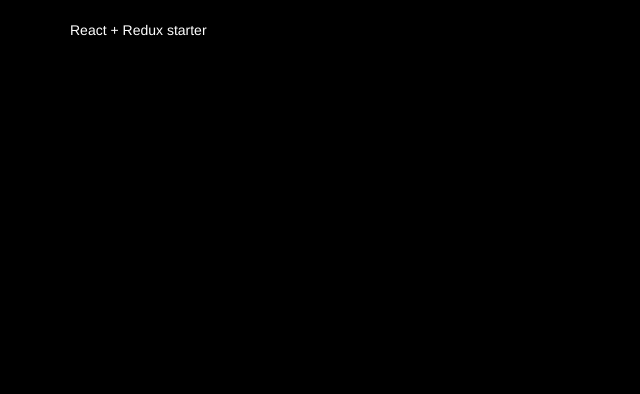
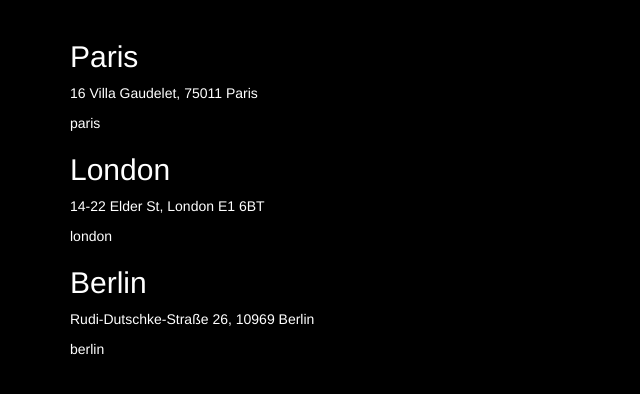
Before and after one commit to finnpedersenkazes/wagon-cities, a React app: page / in a window 1280 px wide. Shown: the top 394 px of the page, without its empty margins (0-640 px from the left). Built offline with nearby package versions, Linux system fonts and the light colour scheme.

Commit message:
step 1 - show 3 cities

```diff
--- a/assets/stylesheets/application.scss
+++ b/assets/stylesheets/application.scss
@@ -6,4 +6,24 @@
 .app {
   margin-top: 20px;
   margin-bottom: 20px;
+  display: flex;
+  .cities {
+    width: 30%;
+  }
+  .active-city {
+    width: 70%;
+    margin-left: 20px;
+    margin-bottom: 20px;
+    padding: 10px 15px;
+    border: 1px solid #ddd;
+    border-radius: 4px;
+    h3 {
+      margin-top: 0;
+    }
+  }
 }
+
+.list-group-item {
+  background-color: transparent;
+  cursor: pointer;
+}
--- a/package.json
+++ b/package.json
@@ -25,5 +25,8 @@
     "react-dom": "^15.6.1",
     "react-redux": "^5.0.6",
     "redux": "^3.7.2"
+  },
+  "scripts": {
+    "start": "webpack-dev-server"
   }
 }
--- a/src/components/app.jsx
+++ b/src/components/app.jsx
@@ -1,9 +1,17 @@
 import React from 'react';
+import CityList from '../containers/city_list'
+
+const cities = [
+  { name: 'Paris', address: '16 Villa Gaudelet, 75011 Paris', slug: 'paris' },
+  { name: 'London', address: '14-22 Elder St, London E1 6BT', slug: 'london' },
+  { name: 'Berlin', address: 'Rudi-Dutschke-Straße 26, 10969 Berlin', slug: 'berlin' },
+];
+
 
 const App = () => {
   return (
     <div className="app">
-      <p>React + Redux starter</p>
+      <CityList cities={cities} />
     </div>
   );
 };
--- /dev/null
+++ b/src/containers/city.jsx
@@ -0,0 +1,16 @@
+import React, { Component } from 'react';
+
+const City = (props) => {
+
+  return (
+    <div>
+      <h2>{props.city.name}</h2>
+      <p>{props.city.address}</p>
+      <p>{props.city.slug}</p>
+    </div>
+  );
+}
+
+export default City;
+
+//JS dans JSX
--- /dev/null
+++ b/src/containers/city_list.jsx
@@ -0,0 +1,24 @@
+import React from 'react';
+import City from './city'
+
+const CityList = (props) => {
+
+  const renderList = () => {
+    return props.cities.map((city) => {
+      return (
+        <City
+          key={city.name}
+          city={city}
+        />
+      )
+    })
+  }
+
+  return (
+    <div className="cities">
+      {renderList()}
+    </div>
+  )
+}
+
+export default CityList;
```
